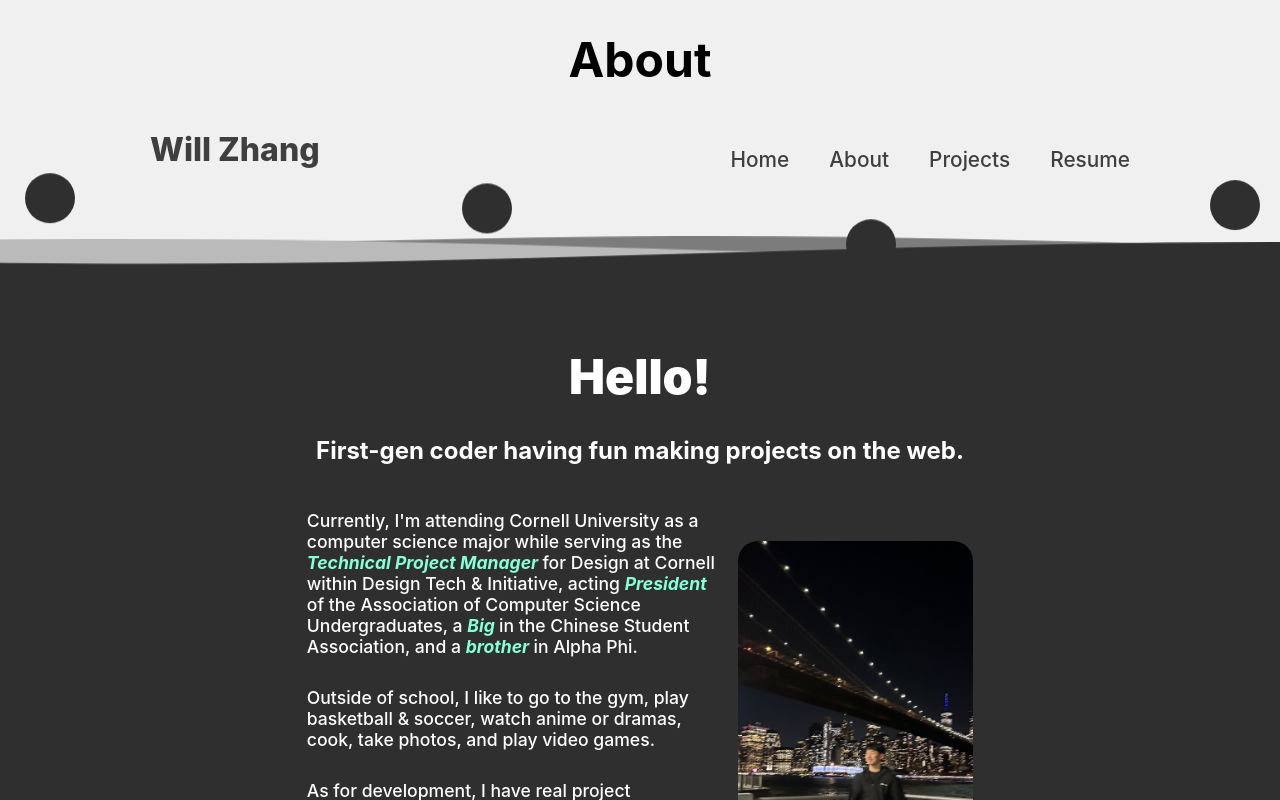
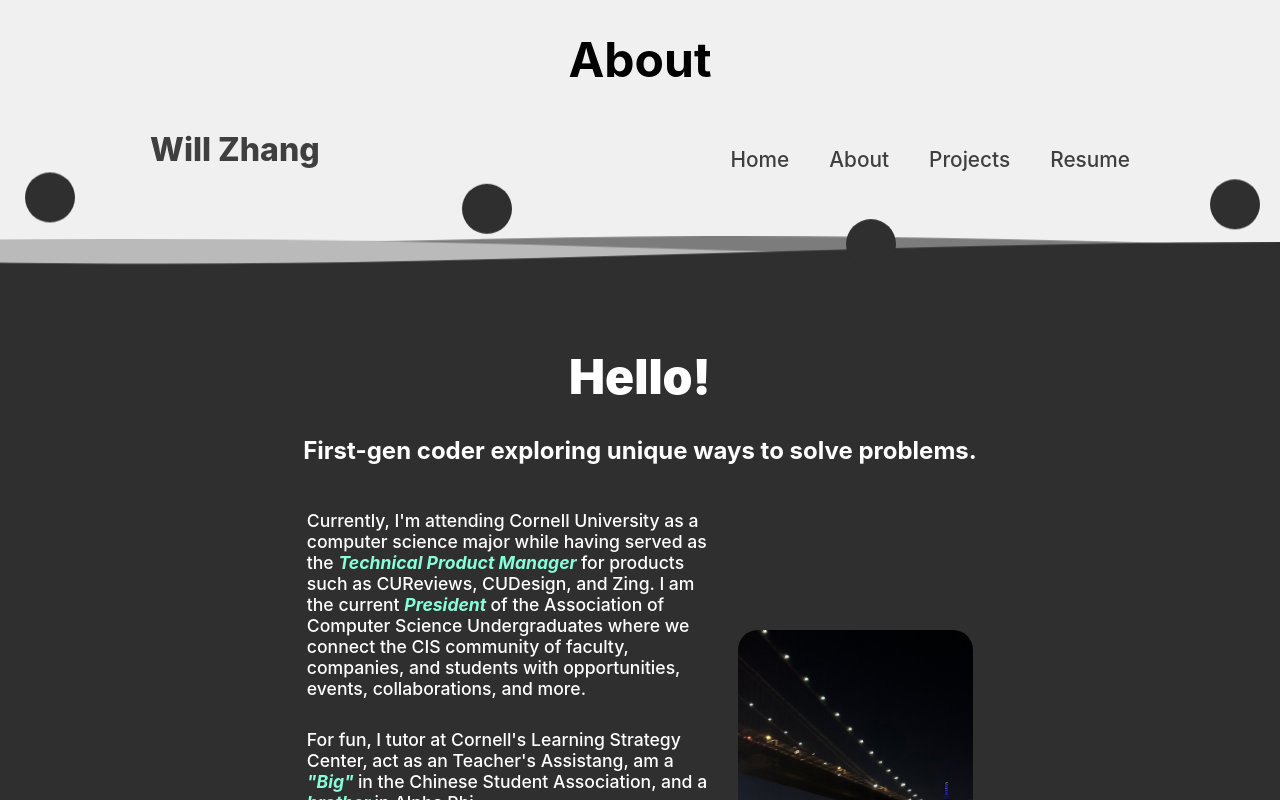
Before and after one commit to wizhaaa/wizhaa.com, a React (Create React App) app: page /about in a window 1280 px wide. Shown: the top 800 px of the page. Built offline with nearby package versions, Linux system fonts and the light colour scheme.

Commit message:
update about info

```diff
--- a/src/pages/About.tsx
+++ b/src/pages/About.tsx
@@ -16,25 +16,31 @@ const About = () => {
       <div className="milk">
         <div className="about-h">Hello!</div>
         <p className="headline">
-          First-gen coder having fun making projects on the web.
+          First-gen coder exploring unique ways to solve problems.
         </p>
 
         <div className="about-body">
           <div className="about-content">
             <p>
               Currently, I'm attending Cornell University as a computer science
-              major while serving as the <em>Technical Project Manager </em> for
-              Design at Cornell within Design Tech & Initiative, acting{" "}
+              major while having served as the{" "}
+              <em>Technical Product Manager </em> for products such as
+              CUReviews, CUDesign, and Zing. I am the current{" "}
               <em> President </em>
-              of the Association of Computer Science Undergraduates, a{" "}
-              <em>Big </em>
+              of the Association of Computer Science Undergraduates where we
+              connect the CIS community of faculty, companies, and students with
+              opportunities, events, collaborations, and more.
+            </p>
+            <p>
+              For fun, I tutor at Cornell's Learning Strategy Center, act as an
+              Teacher's Assistang, am a <em>"Big" </em>
               in the Chinese Student Association, and a <em>brother </em>in
               Alpha Phi.
             </p>
             <p>
               Outside of school, I like to go to the gym, play basketball &
-              soccer, watch anime or dramas, cook, take photos, and play video
-              games.
+              soccer, binge on TV shows and snacks, cook, take photos, and play
+              video games with friends.
             </p>
             <p>
               As for development, I have real project experience with git/Github
--- a/src/pages/Home.tsx
+++ b/src/pages/Home.tsx
@@ -26,12 +26,14 @@ const Home = () => {
           <div className="intro">
             <h3> Nice to meet you 🤠 </h3>
             <p>
-              I'm Will, a sophomore studying Computer Science and Business at
-              Cornell University. Last summer, I have worked at Pupil on their
-              user onboarding and matching functionality. On Campus, I work as a
-              Technical Product Manager at Design & Tech Initiative and as the
-              President of our Computer Science Club, where we build products
-              for community impact and provide outreach for students!
+              Hi! I'm Will, a prospective Cornell University graduate with a
+              Bachelor's degree in Computer Science and minors in Business,
+              Economics, and Informational Sciences. Last summer, I have worked
+              at Pupil on their user onboarding and matching functionality. On
+              Campus, I work as a Technical Product Manager at Design & Tech
+              Initiative and as the President of our Computer Science Club,
+              where we build products for community impact and provide outreach
+              for students!
             </p>
 
             <p>
```
